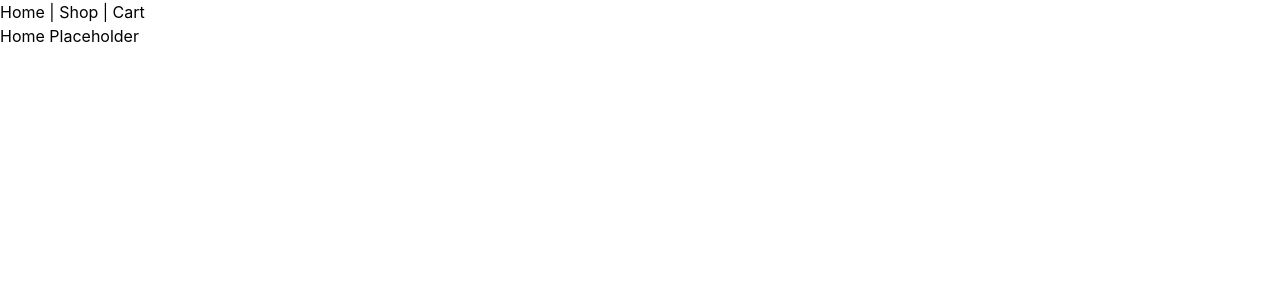
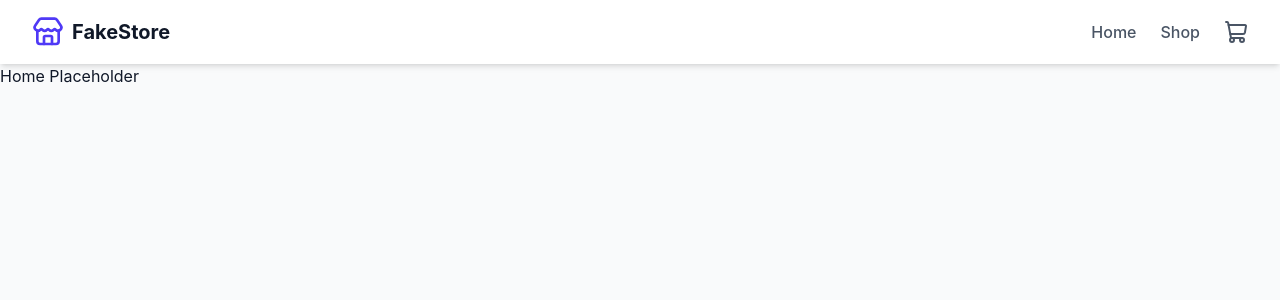
Before and after one commit to programmer-weeb/shopping-cart-fake-store-api, a React (Vite) app: page / in a window 1280 px wide. Shown: the top 300 px of the page. Built offline with nearby package versions, Linux system fonts and the light colour scheme.

Commit message:
feat: create Navbar component with links to all three routes

```diff
--- a/src/App.jsx
+++ b/src/App.jsx
@@ -1,4 +1,5 @@
 import { BrowserRouter as Router, Routes, Route } from "react-router-dom";
+import { CartProvider } from "./context/CartContext";
 import Navbar from "./components/Navbar";
 import Home from "./pages/Home";
 import Shop from "./pages/Shop";
@@ -6,14 +7,18 @@ import Cart from "./pages/Cart";
 
 function App() {
   return (
+    <CartProvider>
       <Router>
+        <div className="min-h-screen bg-gray-50 font-sans text-gray-900 selection:bg-indigo-100 selection:text-indigo-900">
           <Navbar />
           <Routes>
             <Route path="/" element={<Home />} />
             <Route path="/shop" element={<Shop />} />
             <Route path="/cart" element={<Cart />} />
           </Routes>
+        </div>
       </Router>
+    </CartProvider>
   );
 }
 
--- a/src/components/Navbar.jsx
+++ b/src/components/Navbar.jsx
@@ -1,9 +1,50 @@
 import { Link } from "react-router-dom";
+import { useCart } from "../context/CartContext";
+import { ShoppingCart, Store } from "lucide-react";
 
 export default function Navbar() {
+  const { cartItems } = useCart();
+
+  const totalItems = cartItems.reduce((acc, item) => acc + item.quantity, 0);
+
   return (
-    <nav>
-      <Link to="/">Home</Link> | <Link to="/shop">Shop</Link> | <Link to="/cart">Cart</Link>
+    <nav className="bg-white shadow-md sticky top-0 z-50">
+      <div className="max-w-7xl mx-auto px-4 sm:px-6 lg:px-8">
+        <div className="flex justify-between h-16 items-center">
+          <div className="flex items-center">
+            <Link to="/" className="flex items-center gap-2">
+              <Store className="h-8 w-8 text-indigo-600" />
+              <span className="font-bold text-xl text-gray-900">FakeStore</span>
+            </Link>
+          </div>
+
+          <div className="flex items-center gap-6">
+            <Link
+              to="/"
+              className="text-gray-600 hover:text-indigo-600 font-medium transition-colors"
+            >
+              Home
+            </Link>
+            <Link
+              to="/shop"
+              className="text-gray-600 hover:text-indigo-600 font-medium transition-colors"
+            >
+              Shop
+            </Link>
+            <Link
+              to="/cart"
+              className="relative text-gray-600 hover:text-indigo-600 transition-colors flex items-center"
+            >
+              <ShoppingCart className="h-6 w-6" />
+              {totalItems > 0 && (
+                <span className="absolute -top-2 -right-2 bg-indigo-600 text-white text-xs font-bold rounded-full h-5 w-5 flex items-center justify-center">
+                  {totalItems}
+                </span>
+              )}
+            </Link>
+          </div>
+        </div>
+      </div>
     </nav>
   );
 }
```
Lines whose indentation alone changed are shown as unchanged.
